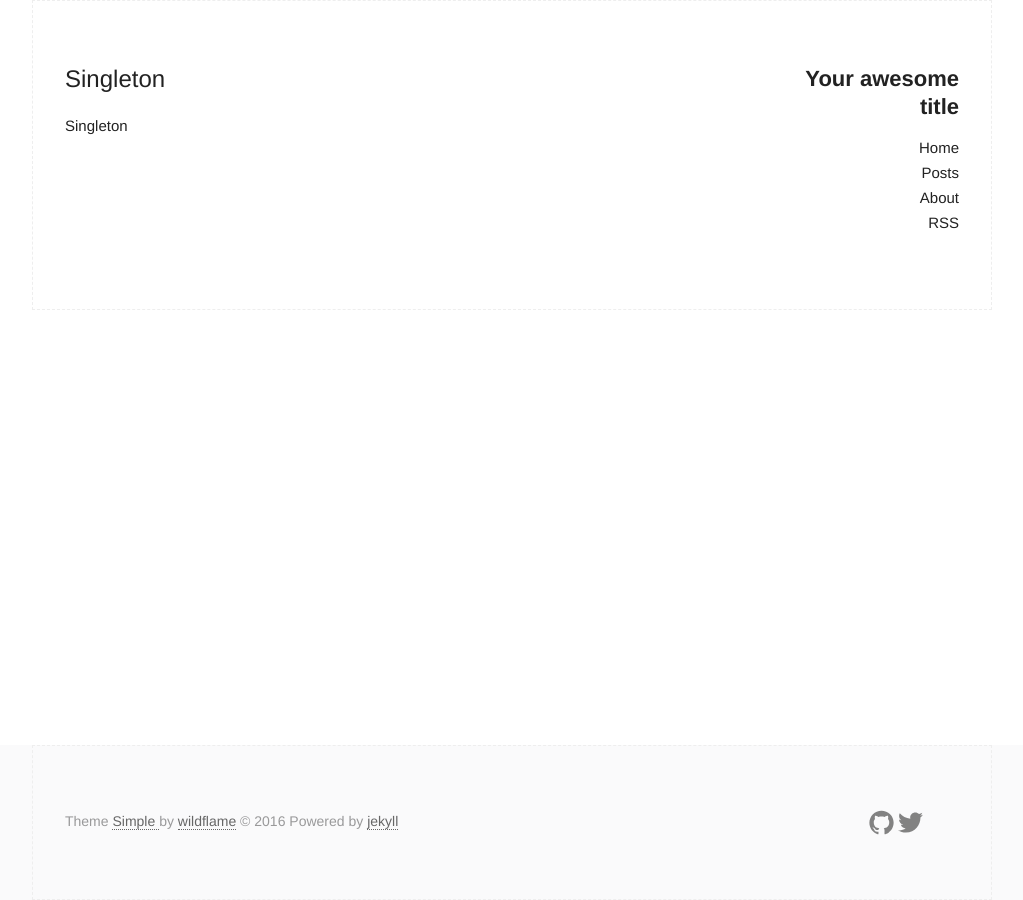
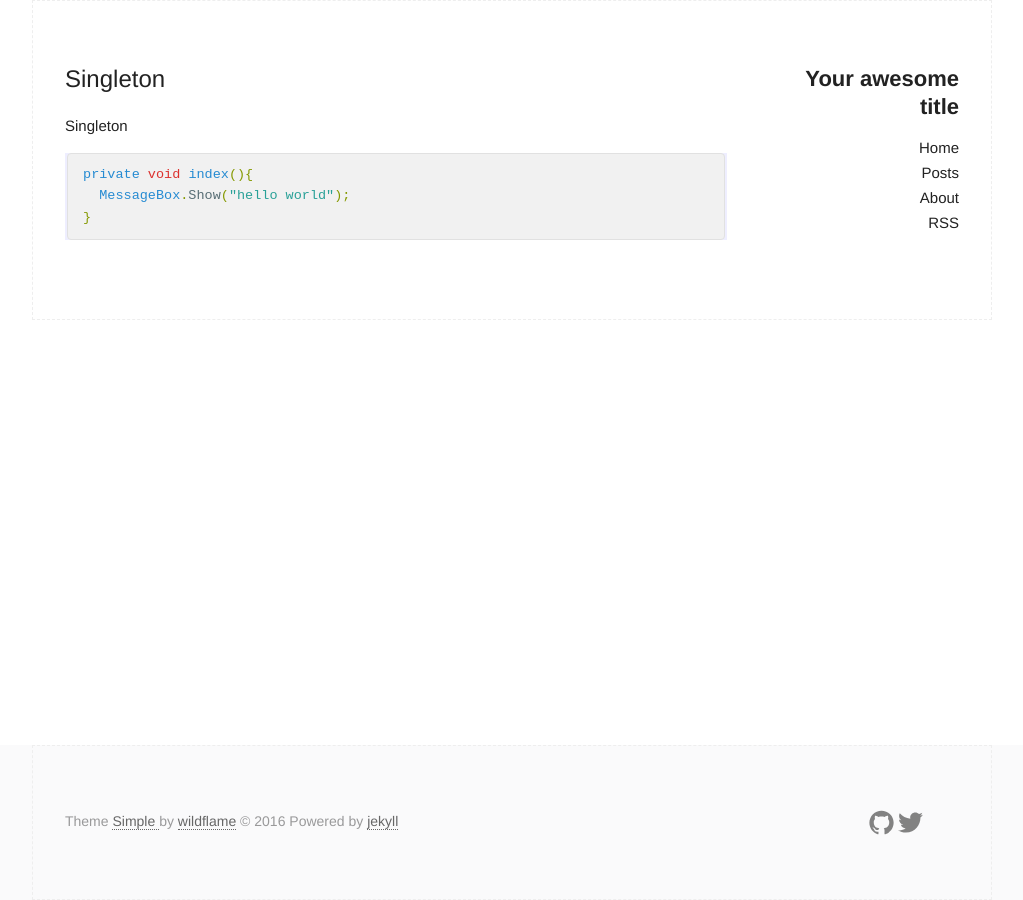
Before and after one commit to dstar55/100-words-design-patterns-java, a Jekyll site: the page built from patterns/gof/singleton.md, in a window 1280 px wide. Shown: the whole page, without its empty margins (128-1151 px from the left). Built offline with Jekyll 4.4.1, drawn with Linux system fonts in a browser that asks for light colours.

Commit message:
java synthax highlighting

````diff
--- a/patterns/gof/singleton.md
+++ b/patterns/gof/singleton.md
@@ -6,3 +6,9 @@ tag: pattern
 ---
 
 Singleton
+
+```java
+private void index(){
+  MessageBox.Show("hello world");
+}
+```
````
